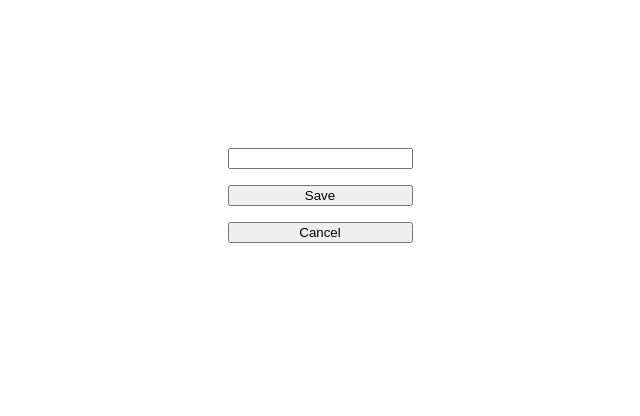
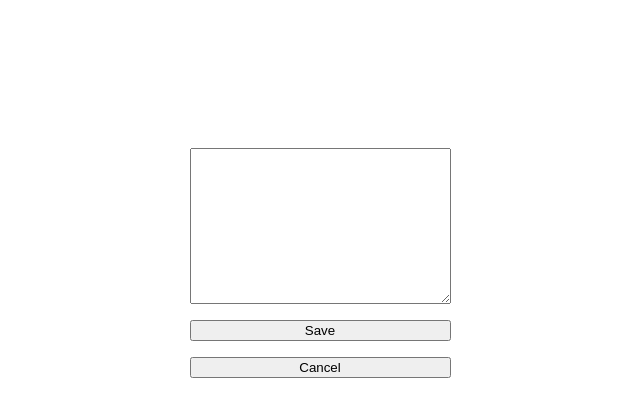
Before and after one commit to Master-Code234/blog-post-frontend, a React (Vite) app: page /1/edit in a window 1280 px wide. Shown: the top 416 px of the page, without its empty margins (328-968 px from the left). Built offline with nearby package versions, Linux system fonts and the light colour scheme; no server answers; the HTML template or start-up script is replaced by a standard one.

Commit message:
Added post count feature

```diff
--- a/src/pages/AllPostPage.jsx
+++ b/src/pages/AllPostPage.jsx
@@ -7,13 +7,18 @@ import "../styles/AllPostPage.css";
 
 export default function AllPostPage() {
   const [allPost, setAllPost] = useState([]);
+  const [postCount, setPostCount] = useState(0);
   useEffect(() => {
-    getAllPost().then((res) => setAllPost(res.data));
+    getAllPost().then((res) => {
+      setAllPost(res.data);
+      setPostCount(res.data.length);
+    });
   }, []);
 
   return (
     <div className="showAllPost">
       <h1>All Post</h1>
+      <p>Post Count: {postCount}</p>
 
       <ul>
         {allPost.map((post) => {
--- a/src/pages/CreatePostPage.jsx
+++ b/src/pages/CreatePostPage.jsx
@@ -18,7 +18,7 @@ export default function CreatePost() {
     <div className="postPage">
       <h4>Create a New Post</h4>
       <form onSubmit={createNewPost}>
-        <input className="post-input" type="text" name="content" />
+        <input className="post-input" type="text" name="content" required />
         <button className="post-btn" type="submit">
           Post
         </button>
--- a/src/pages/EditPostPage.jsx
+++ b/src/pages/EditPostPage.jsx
@@ -23,8 +23,14 @@ export default function EditPost() {
     <div className="edit-post-page">
       <form className="post-page-form" onSubmit={editThePost}>
         <h1>Edit Post</h1>
-        Content:
-        <input type="text" name="content" defaultValue={data.content} />
+        <label htmlFor="post">Content</label>
+        <textarea
+          name="content"
+          id="post"
+          cols="30"
+          rows="10"
+          defaultValue={data.content}
+        ></textarea>
         <button type="submit">Save</button>
         <button>Cancel</button>
       </form>
--- a/src/styles/AllPostPage.css
+++ b/src/styles/AllPostPage.css
@@ -5,6 +5,7 @@
   justify-content: center;
   text-align: center;
   margin: 0 auto;
+  color: #ffffff;
 
 }
 
@@ -34,7 +35,7 @@ ul {
 
 .post-link {
   text-decoration: none;
-  color: #040404;
+  color: #131313;
   font-size: 2em;
 }
 
```
Also changed, not shown: src/styles/index.css (+4 -5 lines).
